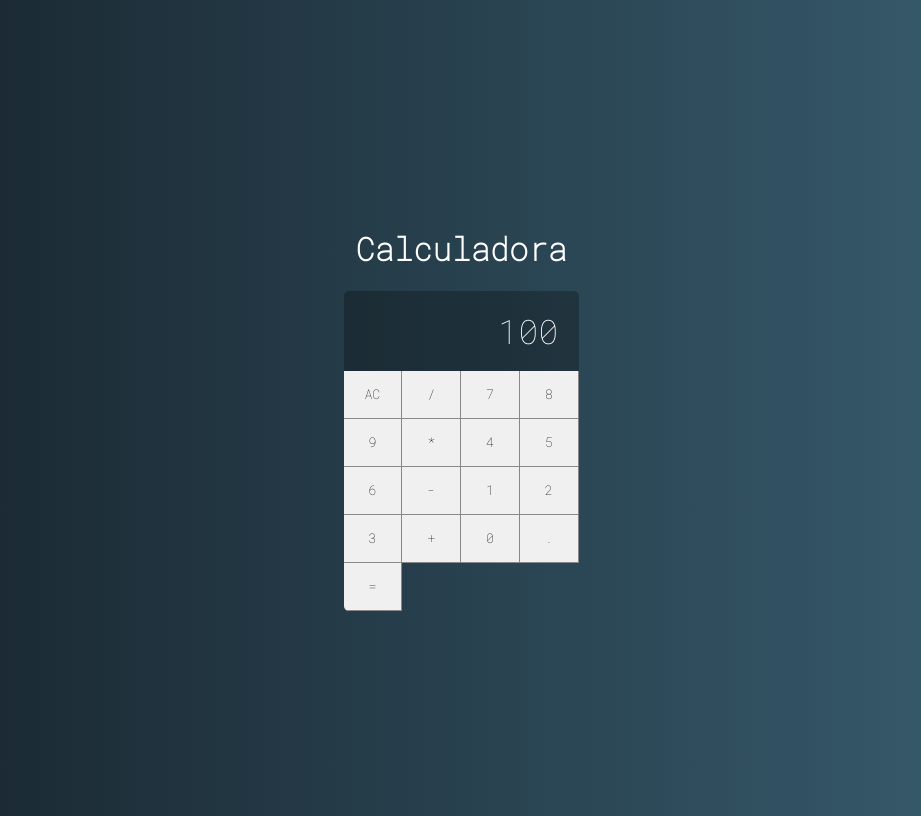
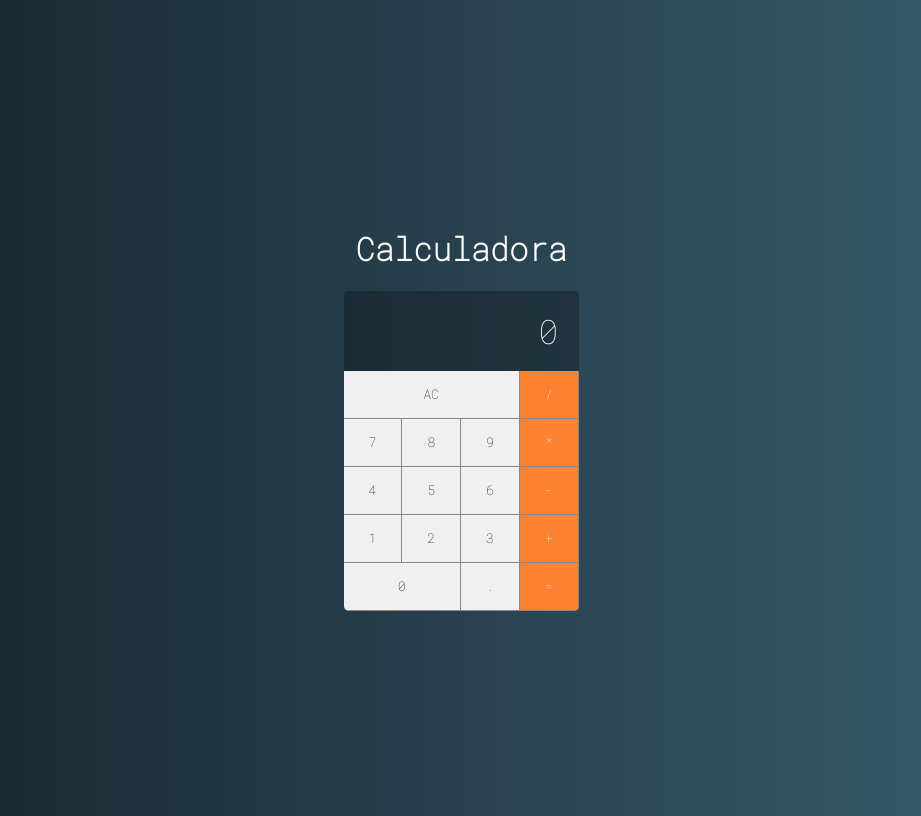
Before and after one commit to vieiraigor8787/calculadoraReact, a React (Create React App) app: page / in a window 1280 px wide. Shown: the whole page, without its empty margins (179-1100 px from the left). Built offline with nearby package versions, Linux system fonts and the light colour scheme.

Commit message:
implementação da logica

```diff
--- a/src/components/Button.jsx
+++ b/src/components/Button.jsx
@@ -1,4 +1,4 @@
-import React, { Component } from 'react'
+import React from 'react'
 import './Button.css'
 
 export default props => {
@@ -9,7 +9,7 @@ export default props => {
 
     return (
         <button
-            onClick={props.click && props.click(props.label)}
+            onClick={e => props.click(props.label)}
             className={classes}>
             {props.label}
         </button>
--- a/src/components/Display.jsx
+++ b/src/components/Display.jsx
@@ -1,4 +1,4 @@
-import React, { Component } from 'react'
+import React from 'react'
 import './Display.css'
 
 export default props =>
--- a/src/index.js
+++ b/src/index.js
@@ -3,7 +3,7 @@ import ReactDOM from 'react-dom';
 import './index.css';
 import Calculator from './main/Calculator';
 import * as serviceWorker from './serviceWorker';
-import { directive } from '@babel/types';
+// import { directive } from '@babel/types';
 
 ReactDOM.render(
     <div>
--- a/src/main/Calculator.jsx
+++ b/src/main/Calculator.jsx
@@ -4,10 +4,27 @@ import './Calculator.css'
 import Button from '../components/Button'
 import Display from '../components/Display'
 
+const initialState = {
+    displayValue: '0',
+    clearDisplay: false,
+    operation: null,
+    values: [0, 0],
+    current: 0
+}
+
 export default class Calculator extends Component {
 
+    state = {...initialState}
+
+    constructor(props) {
+        super(props)
+        this.clearMemory = this.clearMemory.bind(this)
+        this.setOperation = this.setOperation.bind(this)
+        this.addDigit = this.addDigit.bind(this)
+    }
+
     clearMemory() {
-        console.log('limpar')
+        this.setState({...initialState})
     }
 
     setOperation(operation) {
@@ -15,30 +32,45 @@ export default class Calculator extends Component {
     }
 
     addDigit(n) {
-        console.log(n)
+        if (n === '.' && this.state.displayValue.includes('.')) {
+            return //não deixa incluir 2 pontos
+        }
+
+        const clearDisplay = this.state.displayValue === '0' || this.state.clearDisplay //true
+        const currentValue = clearDisplay ? '' : this.state.displayValue
+        const displayValue = currentValue + n
+        this.setState({ displayValue, clearDisplay: false })
+
+        if (n !== '.') {
+            const i = this.state.current
+            const newValue = parseFloat(displayValue)
+            const values = [...this.state.values]
+            values[i] = newValue
+            this.setState({ values })
+        }
     }
 
     render() {
         return (
            <div className="calculator">
-               <Display value={100}/>
-               <Button label="AC" />
-               <Button label="/" />
-               <Button label="7" />
-               <Button label="8" />
-               <Button label="9" />
-               <Button label="*" />
-               <Button label="4" />
-               <Button label="5" />
-               <Button label="6" />
-               <Button label="-" />
-               <Button label="1" />
-               <Button label="2" />
-               <Button label="3" />
-               <Button label="+" />
-               <Button label="0" />
-               <Button label="." />
-               <Button label="=" />
+               <Display value={this.state.displayValue}/>
+               <Button label="AC" click={this.clearMemory} triple/>
+               <Button label="/" click={this.setOperation} operation />
+               <Button label="7" click={this.addDigit}/>
+               <Button label="8" click={this.addDigit}/>
+               <Button label="9" click={this.addDigit}/>
+               <Button label="*" click={this.setOperation} operation/>
+               <Button label="4" click={this.addDigit}/>
+               <Button label="5" click={this.addDigit}/>
+               <Button label="6" click={this.addDigit}/>
+               <Button label="-" click={this.setOperation} operation/>
+               <Button label="1" click={this.addDigit}/>
+               <Button label="2" click={this.addDigit}/>
+               <Button label="3" click={this.addDigit}/>
+               <Button label="+" click={this.setOperation} operation/>
+               <Button label="0" click={this.addDigit} double/>
+               <Button label="." click={this.addDigit}/>
+               <Button label="=" click={this.setOperation} operation/>
            </div>
         )
     }
```
